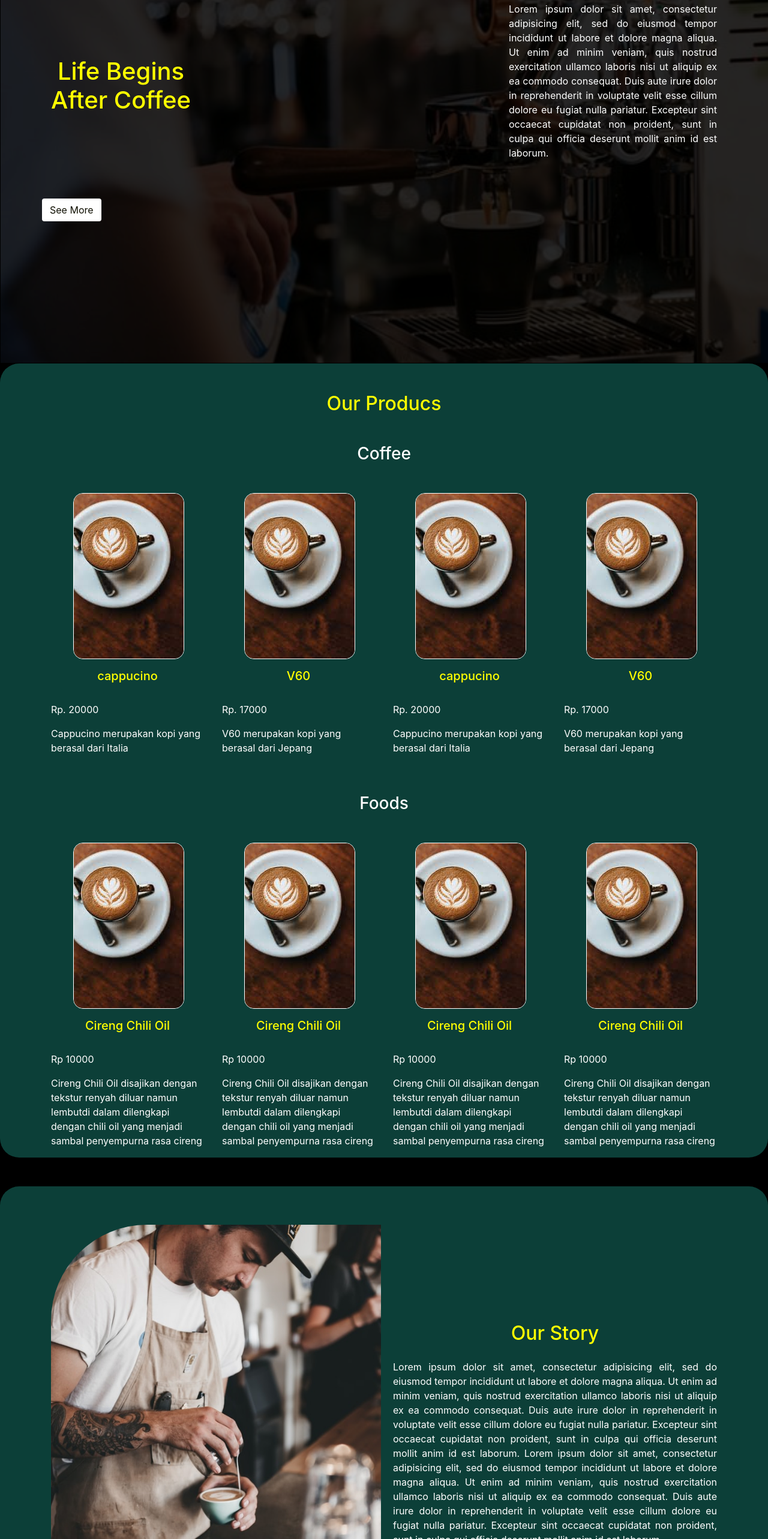
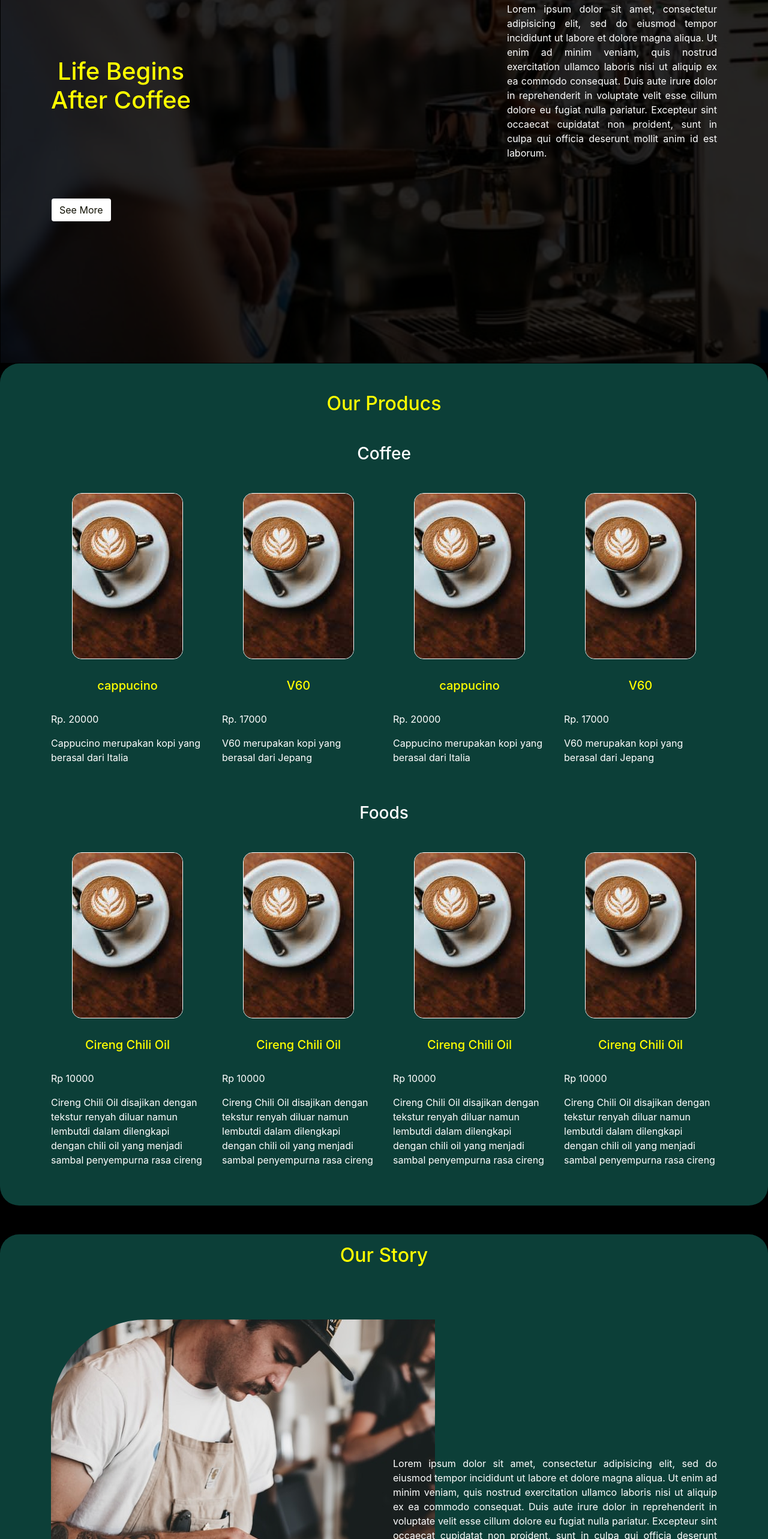
Before and after one commit to gisnaefde/Company-Profil-PinesKopi, a React (Create React App) app: page / in a window 1280 px wide. Shown: the part 234-2800 px from the top of the page at 60% size. Built offline with nearby package versions, Linux system fonts and the light colour scheme.

Commit message:
Responsive Except OurStory

```diff
--- a/src/assets/scss/style.scss
+++ b/src/assets/scss/style.scss
@@ -105,7 +105,7 @@
             color: #0f0f01;
             background-color: #ffffff;
             margin-top: 3rem;
-            align-items:end;
+            margin-left: 1rem;
 
             &:hover{
                 background-color: yellow;
@@ -118,12 +118,12 @@
 }
 
 
-.coffee{
+.products{
     background-color: #0C3F38;
     height: auto;
     width: auto;
     border-radius: 2rem;
-    .coffee-1{
+    .products-1{
         padding-top: 3rem;
         h2{
             color: yellow;
@@ -132,27 +132,25 @@
             color: white;
             margin-top: 3rem;
         }
-        .coffee-2{
+        .products-2{
             overflow: hidden;
             color: white;
 
             img{
+                text-align: center;
                 border-radius: 1rem;
                 transition: all ease-in-out;
-                transition-duration: 500ms;
-                margin-bottom: 1rem;
-                margin-left: auto;
-                margin-left: 2.3rem;
                 border-color: white;
                 border-width: 1px;
                 border-style: solid;
 
                 &:hover{
                     transform: scale(1.05);
+                    transition-duration: 500ms;
                 }
             }
             h5{
-                margin-bottom: 2rem;
+                margin: 2rem 0 2rem 0;
                 color: yellow;
             }
         }
@@ -167,19 +165,17 @@
     border-radius: 2rem;
     margin-top: 3rem;
     overflow: hidden;
+    h2{
+        color: yellow;
+    }
     img{
         margin-top: 4rem;
         margin-bottom: 4rem;
-        height: 700px;
-        width: 550px;
         border-top-left-radius: 10rem;
         border-bottom-right-radius: 10rem;
         border-color: white;
     }
     .story{
-        h2{
-            color: yellow;
-        }
         p{
             color: white;
             text-align: justify;
@@ -189,6 +185,8 @@
 }
 
 .quotes{
+    background-image: url(../images/quotes.png);
+    background-size: cover;
     position: relative;
     overflow: hidden;
     height: 50rem;
@@ -202,10 +200,9 @@
             display: flex;
             justify-content: center;
         }
-        p{
+        h3{
             color: white;
-            font-size: 45px;
-            padding: 5rem;
+            padding: 3rem 1rem 3rem 1rem;
             text-align: center;
             span{
                 color: yellow;
--- a/src/parts/Footer.js
+++ b/src/parts/Footer.js
@@ -18,17 +18,17 @@ const Footer = () => {
                             </div>
                             <h5 className="d-flex justify-content-center">Kedai Kopi Kebon Pines</h5>
                         </div>
-                        <div className="col-6 col-md-3 ">
+                        <div className="col-6 col-md-3">
                             <h3 className="d-flex justify-content-center">Location</h3>
                             <p className="d-flex justify-content-center">Ds. Sirnagalih <br />Kec.Cigalontang<br />Kab.Tasikmalaya</p>
                             <div className="d-flex justify-content-center">
                                 <button className="btn d-flex justify-content-center"> Tag Maps </button>
                             </div>
                         </div>
-                        <div className="col-6 col-md-3">
+                        <div className="col-6 col-md-3 mt-4">
                             <h3 className="d-flex justify-content-center">About Us</h3>
                         </div>
-                        <div className="col-6 col-md-3 contact">
+                        <div className="col-6 col-md-3 contact mt-4">
                             <h3 className="d-flex justify-content-center">Contact</h3>
                             <div className="d-flex justify-content-center">
                                 <img src={fb}></img>
--- a/src/parts/Hero.js
+++ b/src/parts/Hero.js
@@ -11,16 +11,18 @@ const Hero = () => {
             <div className="d-flex justify-content-center">
                 <div className="hero-content w-100 d-flex align-items-center container">
                     <div className="row ">
-                        <div className="col-12 col-md-5 d-flex align-items-center">
+                        <div className="col-12 col-md-4 d-flex align-items-center">
                             <Fade left>
                                 <h1>Life Begins <br></br>
                                     After Coffee</h1>
                             </Fade>
                         </div>
-                        <div className="col-12 col-md-7 d-flex align-items-center justify-content-center">
+                        <div className="col-12 col-md-4 d-flex align-items-center justify-content-center">
                             <Zoom>
                                 <img src={Bg2} className="d-none d-md-block"></img>
                             </Zoom>
+                        </div>
+                        <div className="col-12 col-md-4 d-flex align-items-center justify-content-center">
                             <Fade right>
                                 <p>Lorem ipsum dolor sit amet, consectetur adipisicing elit, sed do eiusmod
                                     tempor incididunt ut labore et dolore magna aliqua. Ut enim ad minim veniam,
@@ -31,7 +33,7 @@ const Hero = () => {
                             </Fade>
                         </div>
                         <Zoom>
-                            <button className="btn"> See More </button>
+                            <button className="btn ml-50"> See More </button>
                         </Zoom>
                     </div>
                 </div>
--- a/src/parts/Ourstory.js
+++ b/src/parts/Ourstory.js
@@ -7,12 +7,12 @@ const Ourstory = () => {
     return (
         <div className="ourstory">
             <div className="container ">
+                <Slide top><h2 className="text-center mb-4 mt-3">Our Story</h2></Slide>
                 <div className="row d-flex align-items-center">
-                    <div className="col-12 col-md-6 d-block d-md-block">
+                    <div className="col-12 col-md-6 ">
                         <Zoom><img src={Ourstoryimg}></img></Zoom>
                     </div>
-                    <div className="col-12 col-md-6 story ">
-                        <Slide top><h2 className="d-flex justify-content-center mb-4 mt-3">Our Story</h2></Slide>
+                    <div className="col-12 col-md-6 story mb-3">
                         <Slide bottom>
                             <p>Lorem ipsum dolor sit amet, consectetur adipisicing elit, sed do eiusmod
                                 tempor incididunt ut labore et dolore magna aliqua. Ut enim ad minim veniam,
--- a/src/parts/Product.js
+++ b/src/parts/Product.js
@@ -7,16 +7,18 @@ import { food } from '../config/Food';
 
 const Product = () => {
     return (
-        <section className="coffee">
-            <div className="container coffee-1">
+        <section className="products">
+            <div className="container products-1">
                 <Slide top><h2 className="text-center">Our Producs</h2></Slide>
                 <Slide bottom><h3 className="text-center">Coffee</h3></Slide>
                 <Zoom>
-                    <div className="row mt-5 coffee-2 d-flex justify-content-center">
+                    <div className="row mt-5 products-2 d-flex justify-content-center">
                         {coffee.map((data, index) => {
                             return (
-                                <div className="col-12 col-md-3 " key={index}>
-                                    <img src={data.images}></img>
+                                <div className="col-12 col-md-3" key={index}>
+                                    <div className="d-flex justify-content-center">
+                                        <img src={data.images}></img>
+                                    </div>
                                     <h5 className="text-center">{data.name}</h5>
                                     <p>Rp. {data.price}</p>
                                     <p>{data.description}</p>
@@ -30,11 +32,13 @@ const Product = () => {
 
                 <Slide bottom><h3 className="text-center">Foods</h3></Slide>
                 <Zoom>
-                    <div className="row mt-5 coffee-2 d-flex justify-content-center">
-                        {food.map((data,index) => {
-                            return(
-                                <div className="col-12 col-md-3">
-                                    <img src={data.images}></img>
+                    <div className="row mt-5 products-2 d-flex justify-content-center">
+                        {food.map((data, index) => {
+                            return (
+                                <div className="col-12 col-md-3 mb-5" key={index}>
+                                    <div className="d-flex justify-content-center">
+                                        <img src={data.images}></img>
+                                    </div>
                                     <h5 className="text-center">{data.name}</h5>
                                     <p>Rp {data.price}</p>
                                     <p>{data.description}</p>
--- a/src/parts/Quotes.js
+++ b/src/parts/Quotes.js
@@ -1,22 +1,20 @@
 import React from 'react';
-import quotesimg from '../assets/images/quotes.png';
 import Slide from 'react-reveal/Slide';
 
 const Qoutes = () => {
     return (
-        <div className="quotes">
-            <div className="quotes-2 ">
+        <div className="quotes d-flex align-items-center">
+            <div className="quotes-2">
                     <Slide top><h1>QUOTES</h1></Slide>
                     <Slide left>
-                    <p>
+                    <h3>
                         <span>"</span> Secangkir Kopi adalah keterkaitan rasa dan makna.<br/>
                         Sejatinya hidup tidak mengecap satu rasa, perlu proses dalam menerjemahkan semua rasa, terus mencoba untuk memaknainya.
                         Seruput Kopi mu hari ini, jelajah rasa yang ingin kau coba ! <span>"</span>
-                    </p>
+                    </h3>
                     </Slide>
                     <Slide bottom><h2>Kedai Kopi Kebon Pines</h2></Slide>
             </div>
-            <img src={quotesimg}></img>
         </div>
 
     );
```
